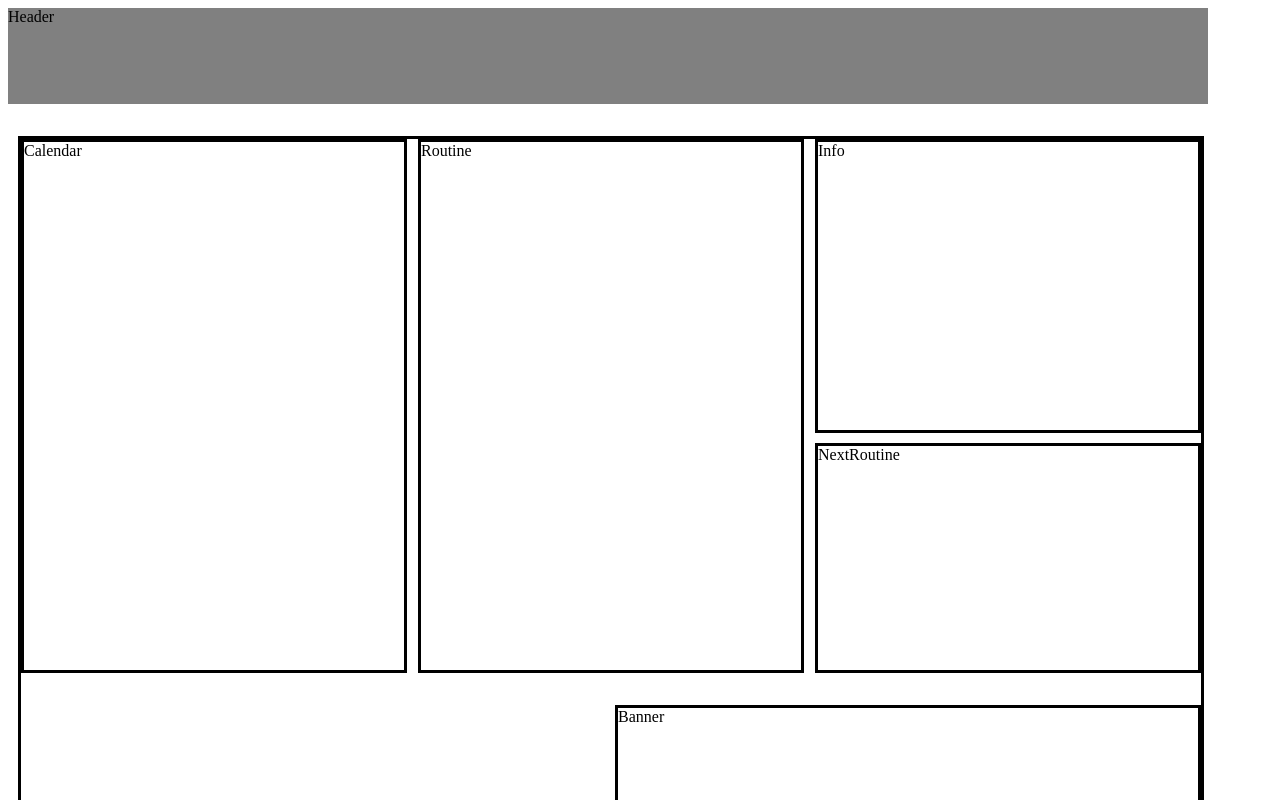
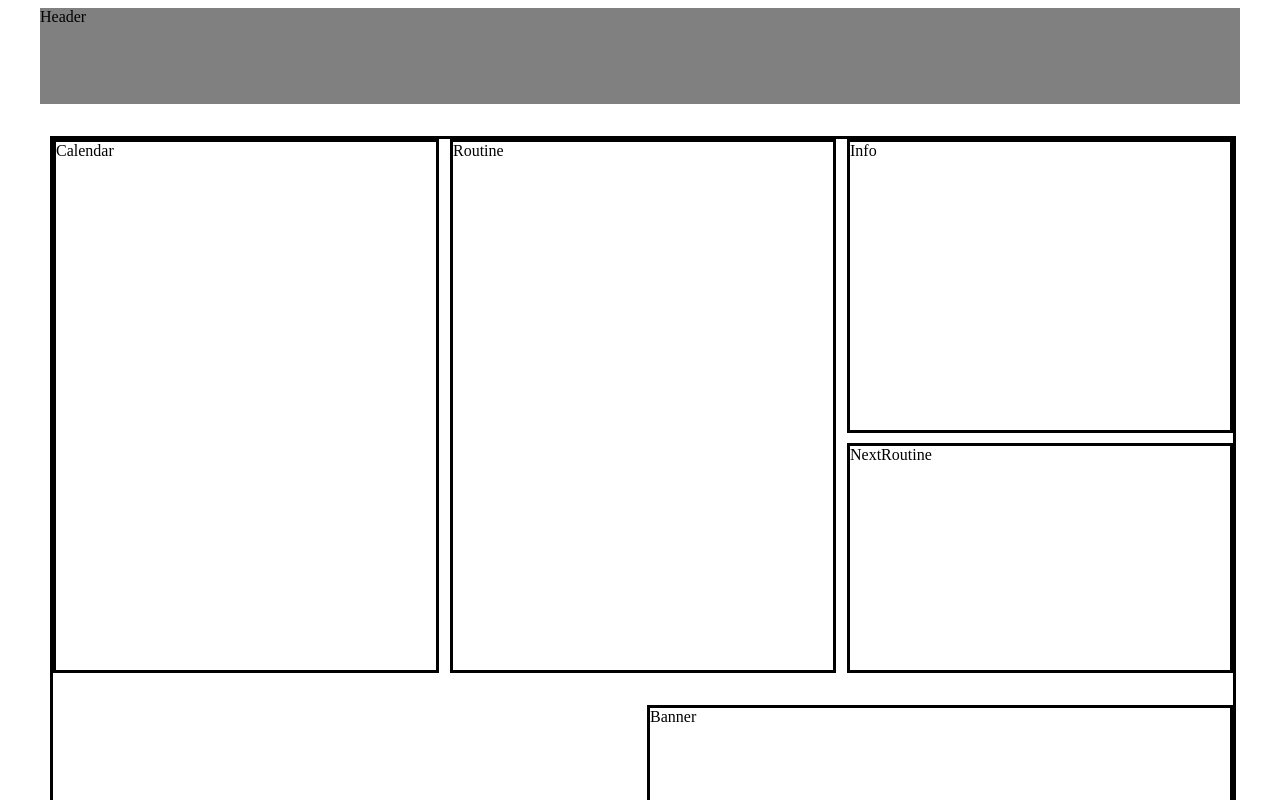
Before and after one commit to Techeer-FM-Studio/frontend, a Next.js app: page / in a window 1280 px wide. Shown: the top 800 px of the page. Built offline with nearby package versions, Linux system fonts and the light colour scheme.

Commit message:
design: 가로 중앙정렬 속성 추가

```diff
--- a/src/styles/MainPage.module.scss
+++ b/src/styles/MainPage.module.scss
@@ -1,6 +1,7 @@
 .page {
   position: relative;
   width: 1200px;
+  margin: 0 auto; /* 가로 중앙 정렬을 위해 margin 속성을 사용합니다. */
   .header {
     width: 1200px;
     height: 96px;
```
